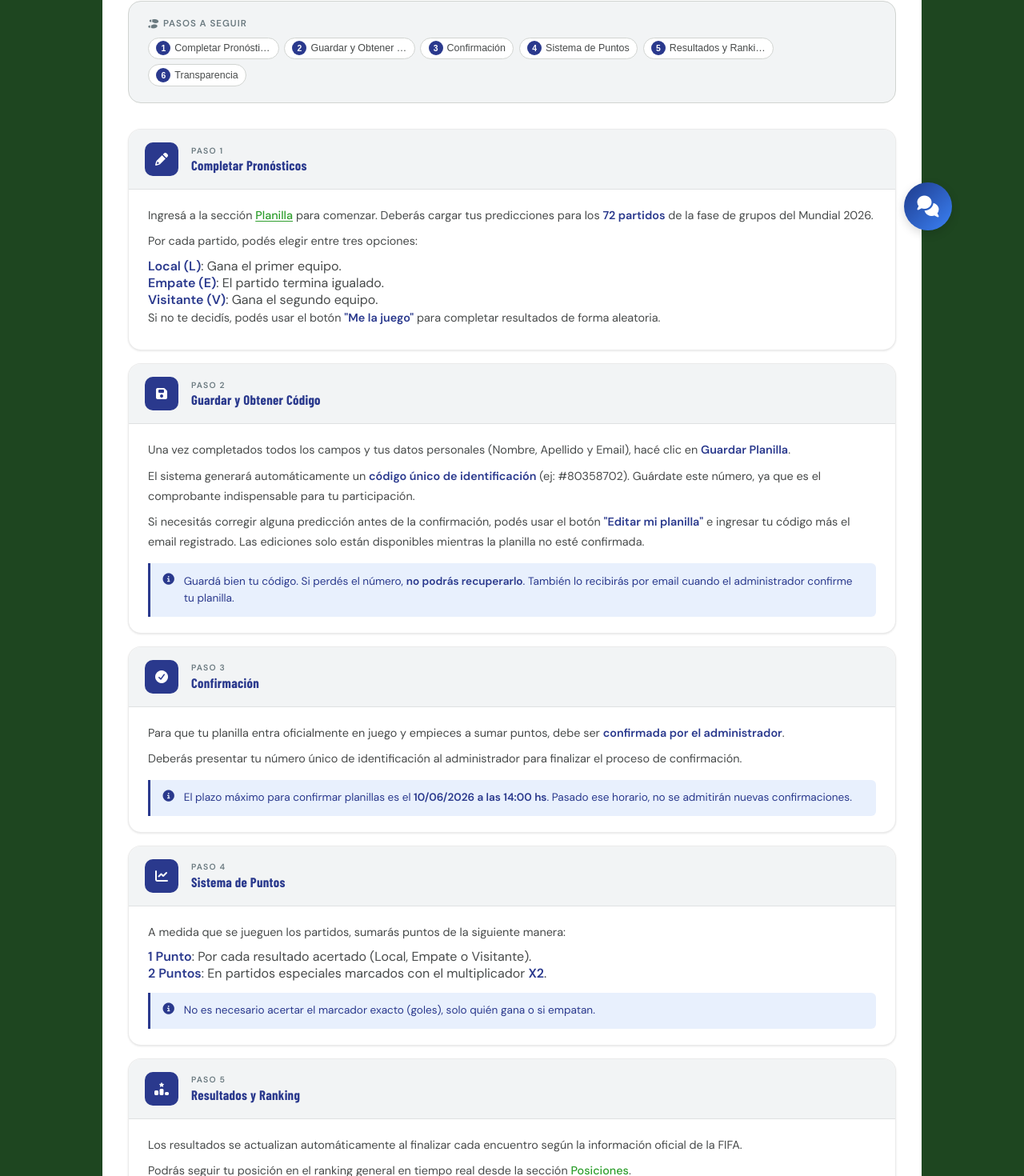
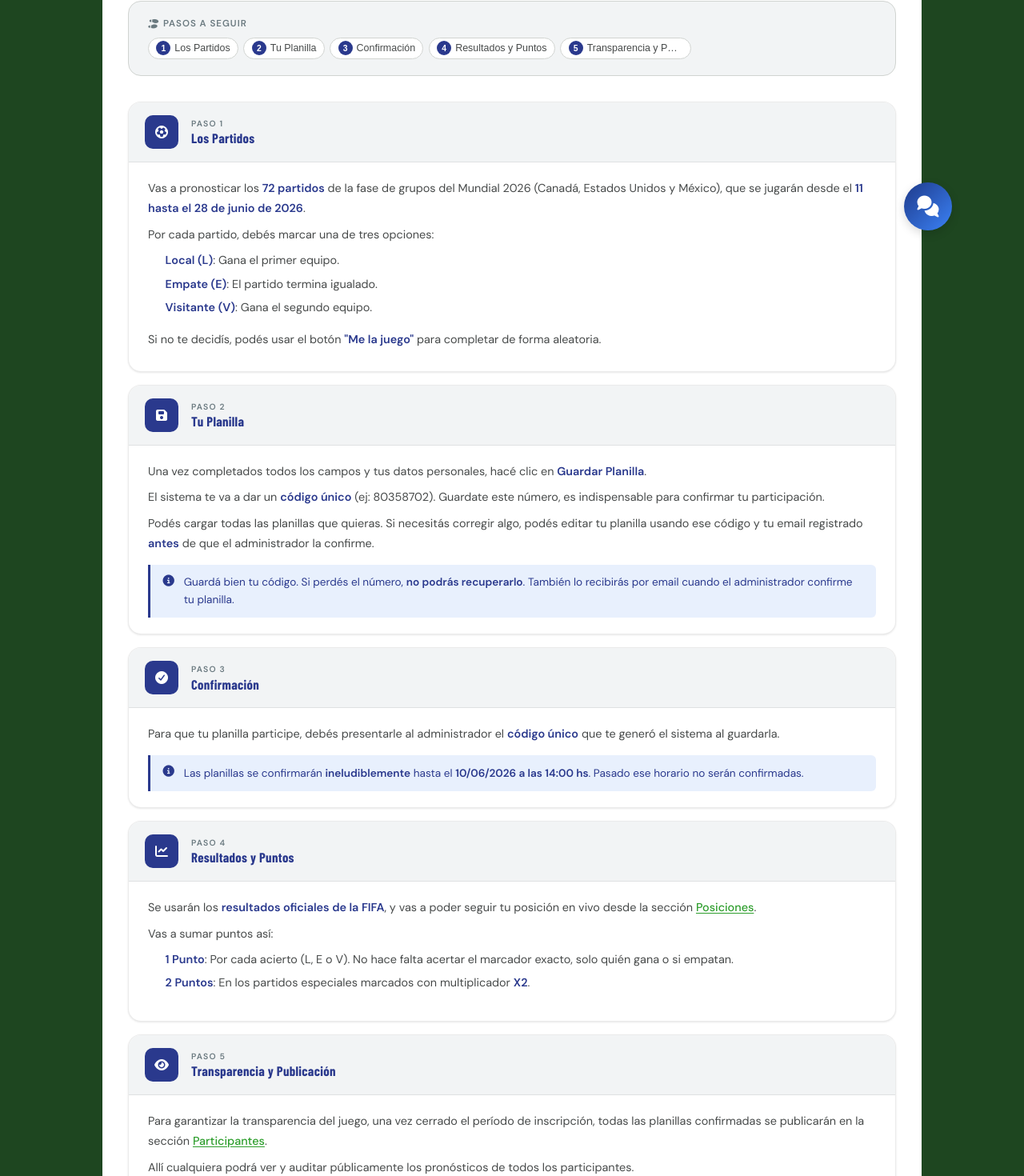
Before and after one commit to luckidetrenque/prode-mundial-2026, an Angular app in the folder frontend/: page /reglamento in a window 1280 px wide. Shown: the part 492-1962 px from the top of the page at 80% size. Built offline with nearby package versions, Linux system fonts and the light colour scheme.

Commit message:
Cambios en el reglamento

```diff
--- a/frontend/src/app/features/reglamento/reglamento.component.ts
+++ b/frontend/src/app/features/reglamento/reglamento.component.ts
@@ -403,6 +403,18 @@ interface ArticuloReglamento {
       text-underline-offset: 2px;
     }
 
+    .articulo-body ::ng-deep ul {
+      margin: 0.5em 0 1em;
+      padding-left: 1.5em;
+      font-size: 0.9rem;
+      line-height: 1.75;
+      color: var(--clr-text);
+    }
+
+    .articulo-body ::ng-deep li {
+      margin-bottom: 0.3em;
+    }
+
     /* Bloque destacado */
     .articulo-destacado {
       display: flex;
@@ -550,27 +562,27 @@ export class ReglamentoComponent {
   readonly articulos: ArticuloReglamento[] = [
     {
       numero: 1,
-      titulo: 'Completar Pronósticos',
-      icono: 'fa-pencil',
+      titulo: 'Los Partidos',
+      icono: 'fa-futbol',
       contenido: `
-        <p>Ingresá a la sección <a href="/planilla">Planilla</a> para comenzar. Deberás cargar tus predicciones para los <strong>72 partidos</strong> de la fase de grupos del Mundial 2026.</p>
-        <p>Por cada partido, podés elegir entre tres opciones:</p>
+        <p>Vas a pronosticar los <strong>72 partidos</strong> de la fase de grupos del Mundial 2026 (Canadá, Estados Unidos y México), que se jugarán desde el <strong>11 hasta el 28 de junio de 2026</strong>.</p>
+        <p>Por cada partido, debés marcar una de tres opciones:</p>
         <ul>
           <li><strong>Local (L)</strong>: Gana el primer equipo.</li>
           <li><strong>Empate (E)</strong>: El partido termina igualado.</li>
           <li><strong>Visitante (V)</strong>: Gana el segundo equipo.</li>
         </ul>
-        <p>Si no te decidís, podés usar el botón <strong>"Me la juego"</strong> para completar resultados de forma aleatoria.</p>
+        <p>Si no te decidís, podés usar el botón <strong>"Me la juego"</strong> para completar de forma aleatoria.</p>
       `
     },
     {
       numero: 2,
-      titulo: 'Guardar y Obtener Código',
+      titulo: 'Tu Planilla',
       icono: 'fa-floppy-disk',
       contenido: `
-        <p>Una vez completados todos los campos y tus datos personales (Nombre, Apellido y Email), hacé clic en <strong>Guardar Planilla</strong>.</p>
-        <p>El sistema generará automáticamente un <strong>código único de identificación</strong> (ej: #80358702). Guárdate este número, ya que es el comprobante indispensable para tu participación.</p>
-        <p>Si necesitás corregir alguna predicción antes de la confirmación, podés usar el botón <strong>"Editar mi planilla"</strong> e ingresar tu código más el email registrado. Las ediciones solo están disponibles mientras la planilla no esté confirmada.</p>
+        <p>Una vez completados todos los campos y tus datos personales, hacé clic en <strong>Guardar Planilla</strong>.</p>
+        <p>El sistema te va a dar un <strong>código único</strong> (ej: 80358702). Guardate este número, es indispensable para confirmar tu participación.</p>
+        <p>Podés cargar todas las planillas que quieras. Si necesitás corregir algo, podés editar tu planilla usando ese código y tu email registrado <strong>antes</strong> de que el administrador la confirme.</p>
       `,
       destacado: `Guardá bien tu código. Si perdés el número, <strong>no podrás recuperarlo</strong>. También lo recibirás por email cuando el administrador confirme tu planilla.`
     },
@@ -579,40 +591,30 @@ export class ReglamentoComponent {
       titulo: 'Confirmación',
       icono: 'fa-circle-check',
       contenido: `
-        <p>Para que tu planilla entra oficialmente en juego y empieces a sumar puntos, debe ser <strong>confirmada por el administrador</strong>.</p>
-        <p>Deberás presentar tu número único de identificación al administrador para finalizar el proceso de confirmación.</p>
+        <p>Para que tu planilla participe, debés presentarle al administrador el <strong>código único</strong> que te generó el sistema al guardarla.</p>
       `,
-      destacado: `El plazo máximo para confirmar planillas es el <strong>10/06/2026 a las 14:00 hs</strong>. Pasado ese horario, no se admitirán nuevas confirmaciones.`
+      destacado: `Las planillas se confirmarán <strong>ineludiblemente</strong> hasta el <strong>10/06/2026 a las 14:00 hs</strong>. Pasado ese horario no serán confirmadas.`
     },
     {
       numero: 4,
-      titulo: 'Sistema de Puntos',
+      titulo: 'Resultados y Puntos',
       icono: 'fa-chart-line',
       contenido: `
-        <p>A medida que se jueguen los partidos, sumarás puntos de la siguiente manera:</p>
+        <p>Se usarán los <strong>resultados oficiales de la FIFA</strong>, y vas a poder seguir tu posición en vivo desde la sección <a href="/posiciones">Posiciones</a>.</p>
+        <p>Vas a sumar puntos así:</p>
         <ul>
-          <li><strong>1 Punto</strong>: Por cada resultado acertado (Local, Empate o Visitante).</li>
-          <li><strong>2 Puntos</strong>: En partidos especiales marcados con el multiplicador <strong>X2</strong>.</li>
+          <li><strong>1 Punto</strong>: Por cada acierto (L, E o V). No hace falta acertar el marcador exacto, solo quién gana o si empatan.</li>
+          <li><strong>2 Puntos</strong>: En los partidos especiales marcados con multiplicador <strong>X2</strong>.</li>
         </ul>
-      `,
-      destacado: `No es necesario acertar el marcador exacto (goles), solo quién gana o si empatan.`
+      `
     },
     {
       numero: 5,
-      titulo: 'Resultados y Ranking',
-      icono: 'fa-ranking-star',
-      contenido: `
-        <p>Los resultados se actualizan automáticamente al finalizar cada encuentro según la información oficial de la FIFA.</p>
-        <p>Podrás seguir tu posición en el ranking general en tiempo real desde la sección <a href="/posiciones">Posiciones</a>.</p>
-      `
-    },
-    {
-      numero: 6,
-      titulo: 'Transparencia',
+      titulo: 'Transparencia y Publicación',
       icono: 'fa-eye',
       contenido: `
-        <p>Para garantizar la transparencia del juego, una vez que inicie el torneo y se cierre la inscripción, todas las planillas confirmadas serán publicadas en este sitio, siendo <strong>públicas</strong>.</p>
-        <p>En la sección <a href="/participantes">Participantes</a>, todos podrán ver y auditar los pronósticos de los demás jugadores.</p>
+        <p>Para garantizar la transparencia del juego, una vez cerrado el período de inscripción, todas las planillas confirmadas se publicarán en la sección <a href="/participantes">Participantes</a>.</p>
+        <p>Allí cualquiera podrá ver y auditar públicamente los pronósticos de todos los participantes.</p>
       `
     }
   ];
```
Also changed, not shown: 1 other file (tests, documents, lock files or other folders).
